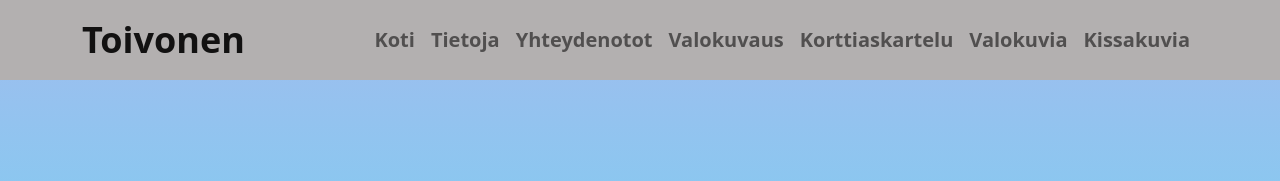
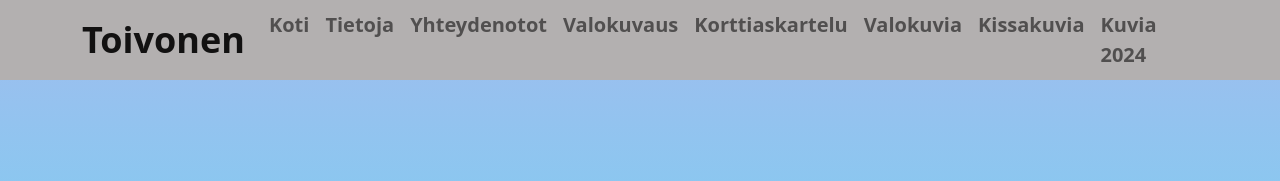
Before and after one commit to Tepa102/OmatSivut, a plain HTML site: page kuvia2025.html in a window 1280 px wide. Shown: the top 181 px of the page. Drawn offline with nearby package versions, Linux system fonts and the light colour scheme.

Commit message:
linkin lisäys vuosi 2024

```diff
--- a/kuvia2025.html
+++ b/kuvia2025.html
@@ -53,7 +53,9 @@
                     <li class="nav-item">
                         <a class="nav-link" href="kissakuvia.html"><b>Kissakuvia</b></a>
                     </li>
-
+                    <li class="nav-item">
+                        <a class="nav-link" href="kuvia2024.html"><b>Kuvia 2024</b></a>
+                    </li>
 
                 </ul>
             </div>
```
